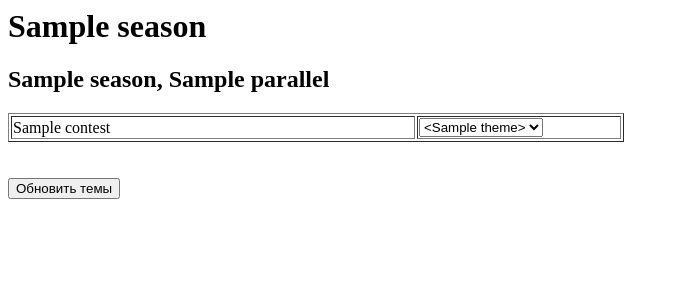
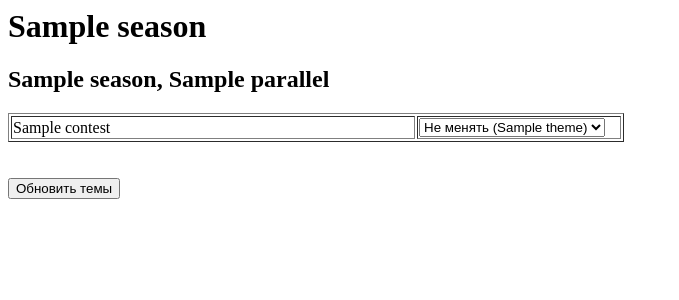
Before and after one commit to parallel-p/pesto-web, a Django app: page /admin/themes in a window 1280 px wide. Shown: the top 300 px of the page, without its empty margins (0-679 px from the left). Run offline with Django 3.2, Linux system fonts and the light colour scheme; tables that the repository leaves empty hold one stand-in row (values such as "Sample post").

Commit message:
Исправления в template и view страницы выбора тем

```diff
--- a/web/stats/templates/admin_themes.html
+++ b/web/stats/templates/admin_themes.html
@@ -16,7 +16,7 @@
                                 <tr>
                                     <td width="400">{{ contest.name }}</td>
                                     <td width="200"><select width="200" id="id_theme_{{contest.id}}" name="theme_{{contest.id}}">
-                                        <option value="Prev" selected>&lt;{{contest.theme.name}}&gt;</option>
+                                        <option value="Prev" selected>Не менять ({{contest.theme.name}})</option>
                                         <option value="None"></option>
                                         {% for theme in themes %}
                                             <option value="{{theme.id}}">{{theme.name}}</option>
--- a/web/stats/views.py
+++ b/web/stats/views.py
@@ -33,7 +33,7 @@ def admin_themes(request):
     if request.method == 'POST':
         form = AdminThemesForm(request.POST)
         for field_name in form.data:
-            if len(field_name) < len('theme_') or field_name[:len('theme_')] != 'theme_':
+            if not field_name.startswith('theme_'):
                 continue
             value = form.data[field_name]
             if value == 'None':
```
